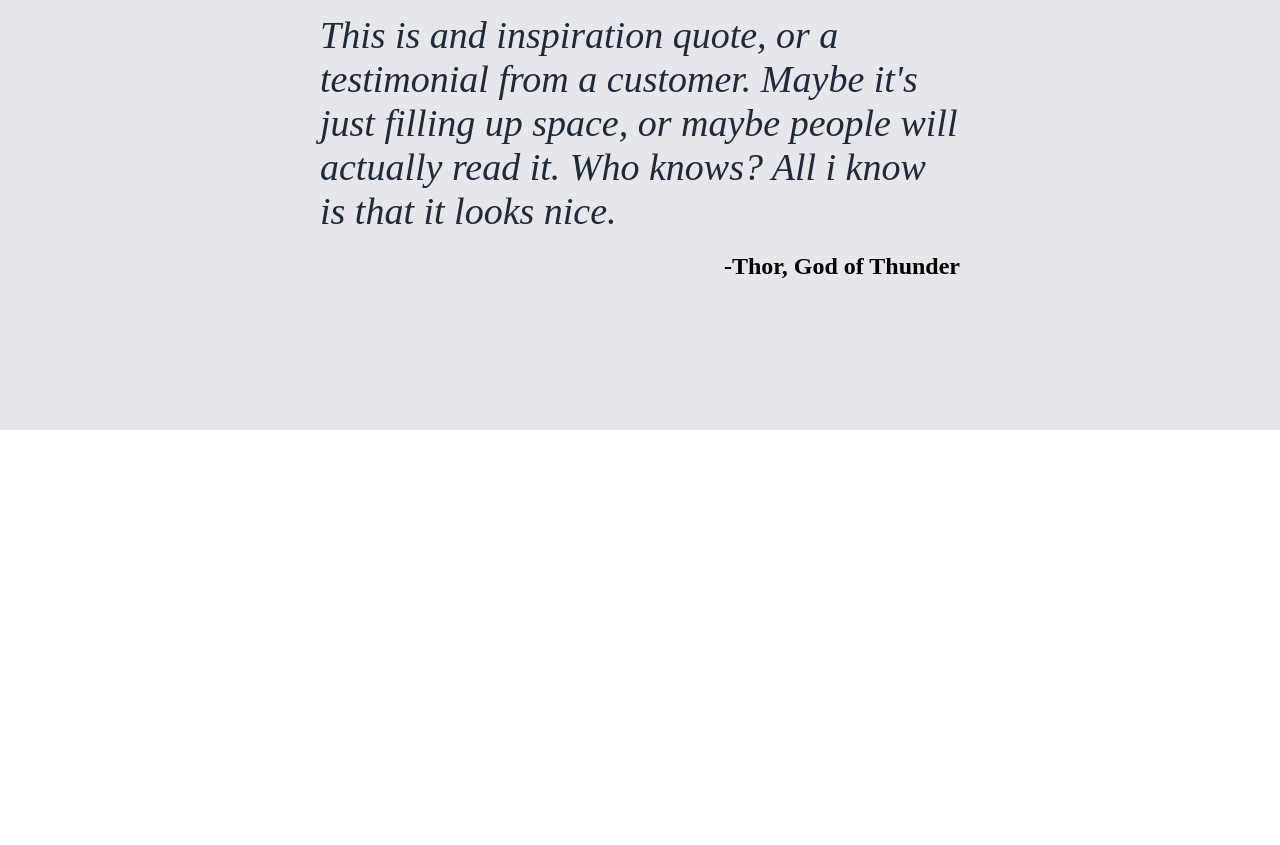
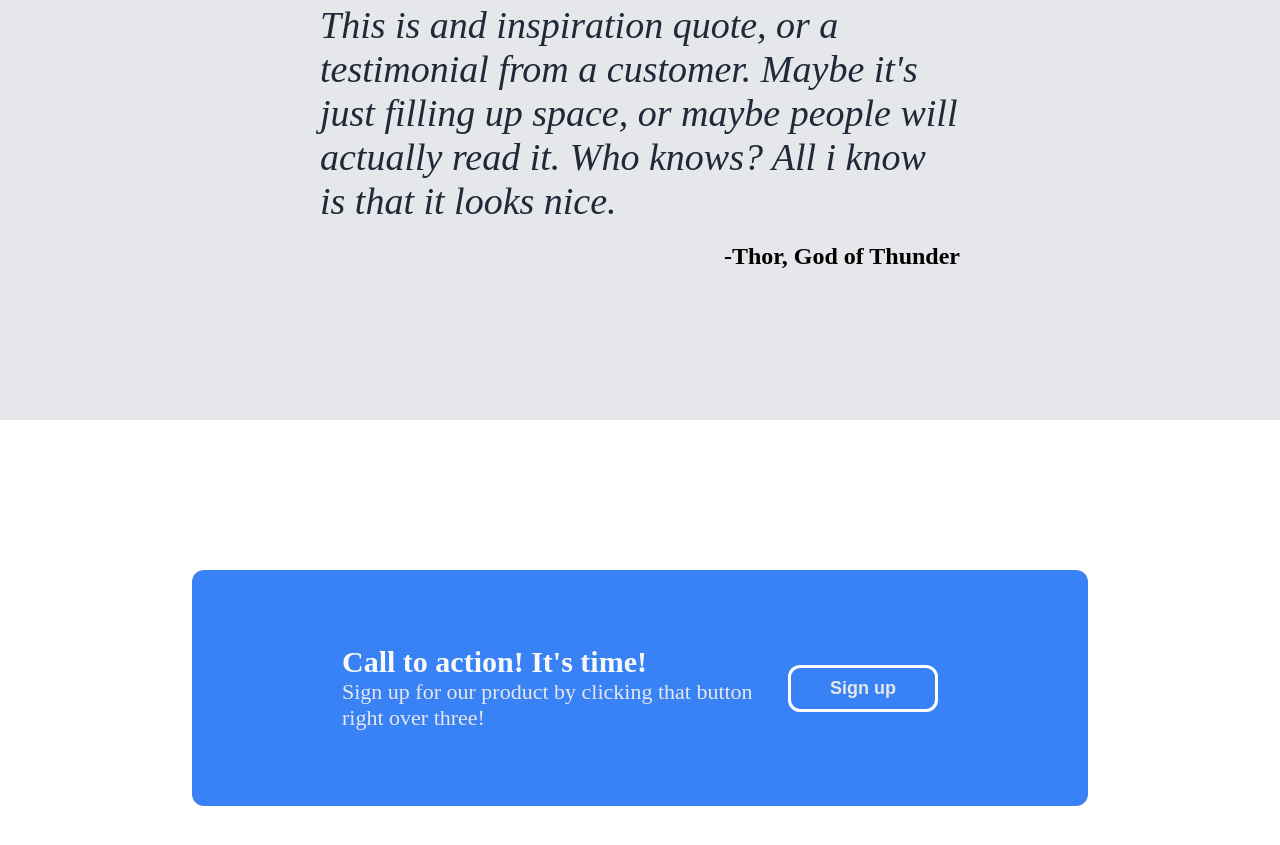
Before and after one commit to ahlunlearn/odin-landingpage, a plain HTML site: page index.html in a window 1280 px wide. Shown: the part 1601-2446 px from the top of the page. Before the commit the page ends 2031 px from the top, so only its background shows below. Drawn offline with Linux system fonts and the light colour scheme.

Commit message:
finish call to action section, change button style and improve the links in the header

```diff
--- a/index.html
+++ b/index.html
@@ -15,9 +15,9 @@
             </div>
             <div class="header-links">
                 <ul>
-                    <li>header link one</li>
-                    <li>header link two</li>
-                    <li>header link three</li>
+                    <li><a href="#!">header link one</a></li>
+                    <li><a href="#!">header link two</a></li>
+                    <li><a href="#!">header link three</a></li>
                 </ul>
             </div>
         </div>
@@ -79,7 +79,17 @@
         </div>
     </div>
     <div class="action">
-
+        <div class="hero">
+            <div class="action-words">
+                <h2>
+                    Call to action! It's time!
+                </h2>
+                <p>Sign up for our product by clicking that button right over three!</p>
+            </div>
+            <div class="action-button">
+                <button>Sign up</button>
+            </div>
+        </div>
     </div>
     <div class="footer">
 
--- a/style.css
+++ b/style.css
@@ -1,6 +1,7 @@
 *{
     margin: 0;
     padding: 0;
+    box-sizing: border-box;
 }
 .header, .upper{
     background-color: #1F2937;
@@ -31,14 +32,16 @@
     font-weight:bolder;
     color: #F9FAF8;
 }
-.upper .hero .words button{
+.upper .hero .words button, button{
     background-color: #3882F6;
     padding: 10px 30px;
     border:none;
     font-size: 18px;
+    font-weight: bold;
     color: #E5E7EB;
     border-radius: 12px;
     width: 150px;
+    cursor: pointer;
 }
 .upper .hero .image{
     padding: 100px 200px;
@@ -58,6 +61,10 @@
     justify-content: center;
     align-items: center;
     gap: 25px;
+}
+.header .header-links ul a{
+    text-decoration: none;
+    color: white;
 }
 
 .info .hero{
@@ -126,3 +133,25 @@
     margin-left: auto;
     margin-right: 0;
 }
+
+.action {
+    margin: 150px auto;
+}
+
+.action .hero{
+    background-color: #3882F6;
+    padding: 75px 150px;
+    border-radius: 12px;
+    color: #F9FAF8;
+}
+.action .hero .action-words p{
+    font-size: 22px;
+    color: #E5E7EB;
+}
+.action .hero .action-words h2{
+    font-size: 30px;
+}
+
+.action .hero .action-button button{
+    border: 3px solid white;
+}
```
